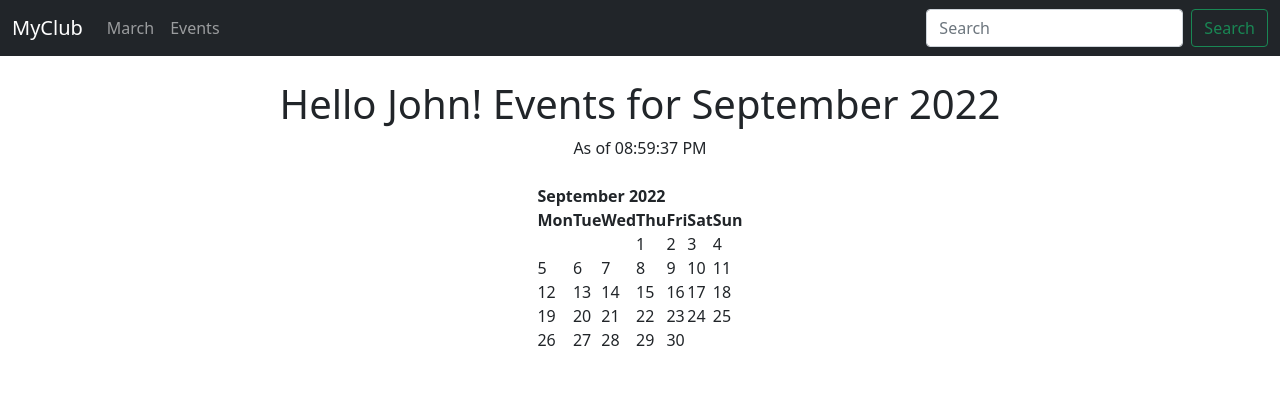
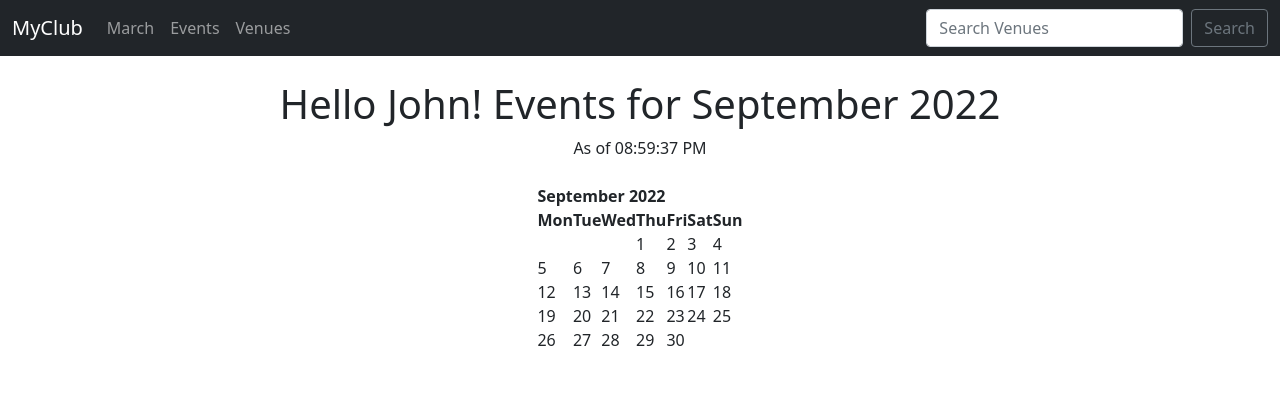
Before and after one commit to martproz/djangoEvents, a Django app: page / in a window 1280 px wide. Shown: the top 420 px of the page. Run offline with Django 4.2, Linux system fonts and the light colour scheme.

Commit message:
search query finished

```diff
--- a/events/templates/events/event_list.html
+++ b/events/templates/events/event_list.html
@@ -6,6 +6,7 @@
     <br />
 {% for event in event_list %}
 
+{% comment %} CARD {% endcomment %}
 <div class="card">
     <div class="card-header">
         <li>{{ event }}</li>
@@ -29,7 +30,7 @@
         </p>
     </div>
 </div>
-
+{% comment %} END_CARD {% endcomment %}
 
     <br />
 {% endfor %}
--- a/events/templates/events/navbar.html
+++ b/events/templates/events/navbar.html
@@ -14,10 +14,15 @@
                 <li class="nav-item">
                     <a class="nav-link" href="{% url 'add-venue' %}">Events</a>
                 </li>
+
+                <li class="nav-item">
+                    <a class="nav-link" href="{% url 'list-venues' %}">Venues</a>
+                </li>
             </ul>
-            <form class="d-flex">
-                <input class="form-control me-2" type="search" placeholder="Search" aria-label="Search">
-                <button class="btn btn-outline-success" type="submit">Search</button>
+            <form class="d-flex" method=POST action={% url 'search-venues' %}>
+                {% csrf_token %}
+                <input class="form-control me-2" type="search" placeholder="Search Venues" aria-label="Search" name='searched'>
+                <button class="btn btn-outline-secondary" type="submit">Search</button>
             </form>
         </div>
     </div>
--- a/events/urls.py
+++ b/events/urls.py
@@ -7,4 +7,7 @@ urlpatterns = [
     path('<int:year>/<str:month>/', views.home, name='home'),
     path('events', views.all_events, name='list-events'),
     path('add_venue', views.add_venue, name='add-venue'),
+    path('list_venues', views.list_venues, name='list-venues'),
+    path('show_venue/<venue_id>', views.show_venue, name='show-venue'),
+    path('search_venues', views.search_venues, name='search-venues'),
 ]
--- a/events/views.py
+++ b/events/views.py
@@ -3,8 +3,30 @@ import calendar
 from calendar import HTMLCalendar
 from datetime import datetime
 from django.http import HttpResponseRedirect
-from .models import Event
+from .models import Event, Venue
 from .forms import VenueForm
+
+def search_venues(request):
+    if request.method == 'POST':
+        searched = request.POST['searched']
+        venues = Venue.objects.filter(name__contains=searched)
+        return render(request, 'events/search_venues.html',
+{'searched': searched, 'venues':venues})
+    else:
+        return render(request, 'events/search_venues.html',
+{})
+
+
+def show_venue(request, venue_id):
+    venue = Venue.objects.get(pk=venue_id)
+    return render(request, 'events/show_venue.html',
+        {'venue': venue})
+
+
+def list_venues(request):
+    venue_list = Venue.objects.all()
+    return render(request, 'events/venue.html',
+        {'venue_list': venue_list})
 
 def add_venue(request):
     submitted = False
```
Also changed, not shown: events/templates/events/search_venues.html (added, +15 -0 lines), events/templates/events/show_venue.html (added, +16 -0 lines), events/templates/events/venue.html (+11 -9 lines).
